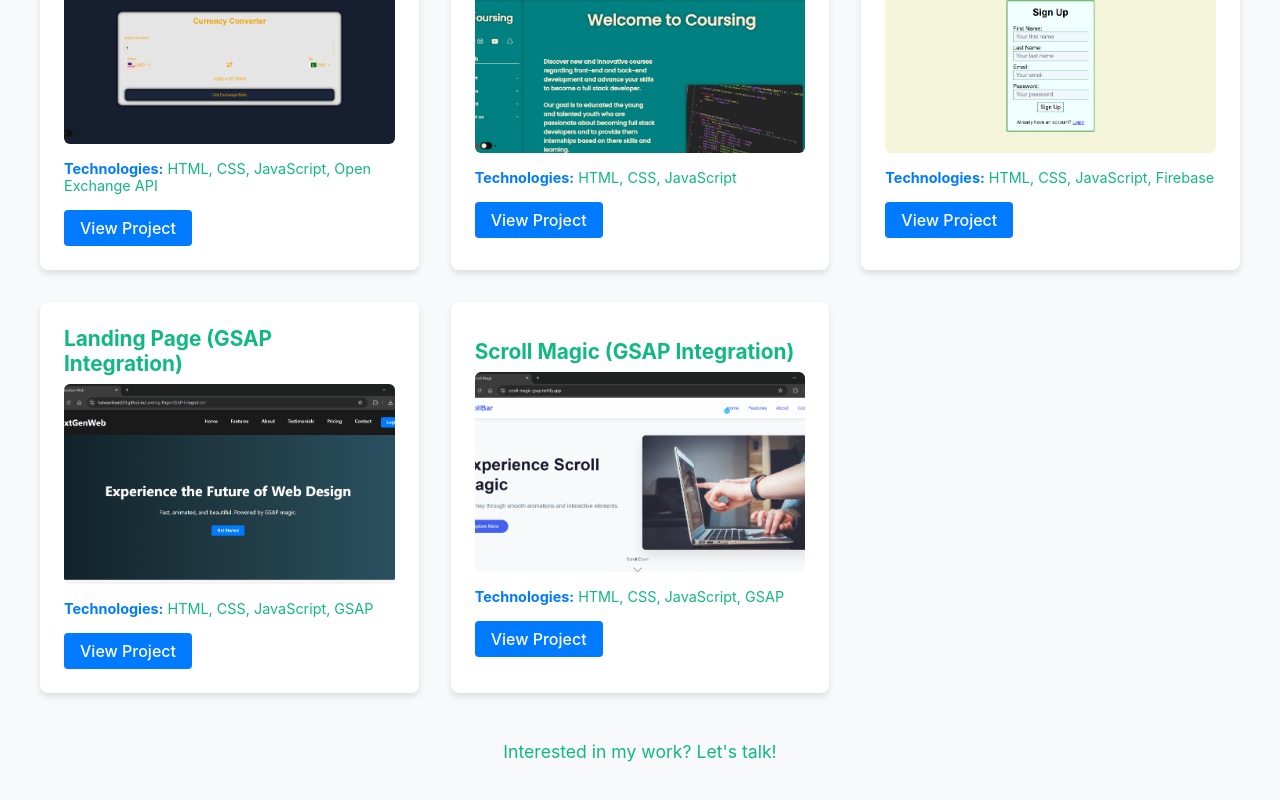
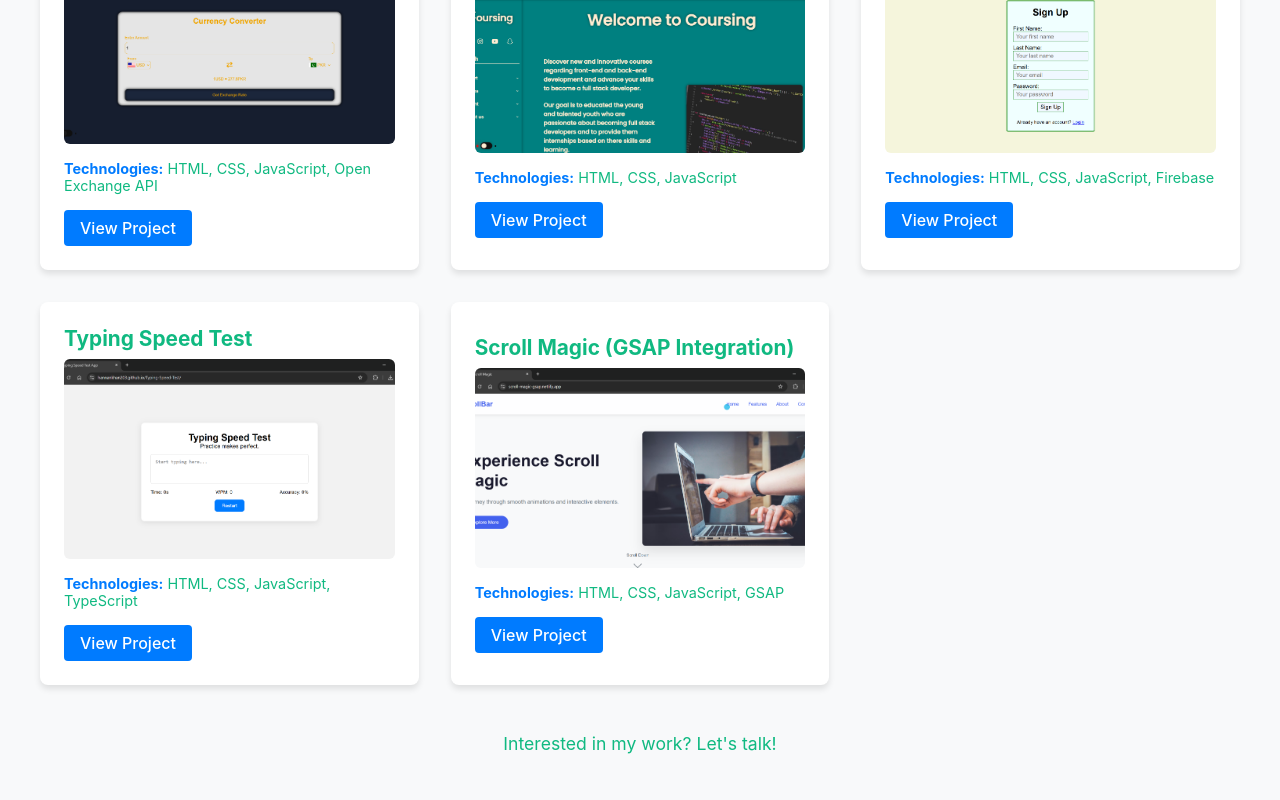
Before and after one commit to Hannankhan203/My-React-Portfolio, a React (Create React App) app: page /projects in a window 1280 px wide. Shown: the part 753-1553 px from the top of the page. Built offline with nearby package versions, Linux system fonts and the light colour scheme.

Commit message:
Replaced a project

```diff
--- a/src/components/Projects.jsx
+++ b/src/components/Projects.jsx
@@ -8,7 +8,7 @@ import Notes from "../assets/Notes.PNG";
 import CurrencyConverter from "../assets/Currency Converter.PNG";
 import CoursingSite from "../assets/Coursing Site.PNG";
 import AuthenticationForm from "../assets/Authentication Form.PNG";
-import NextGenWeb from "../assets/NextGen Web.png";
+import TypingSpeedTest from "../assets/Typing Speed Test.png";
 import ScrollMagic from "../assets/Scroll Magic.png";
 
 gsap.registerPlugin(ScrollTrigger);
@@ -94,11 +94,11 @@ function Projects({ darkMode }) {
     },
     {
       id: 7,
-      title: "Landing Page (GSAP Integration)",
-      src: NextGenWeb,
-      alt: "Landing Page (GSAP Integration)",
-      tech: "HTML, CSS, JavaScript, GSAP",
-      href: "https://hannankhan203.github.io/Landing-Page-GSAP-Integration/"
+      title: "Typing Speed Test",
+      src: TypingSpeedTest,
+      alt: "Typing Speed Test",
+      tech: "HTML, CSS, JavaScript, TypeScript",
+      href: "https://hannankhan203.github.io/Typing-Speed-Test/"
     },
     {
       id: 8,
```
Also changed, not shown: src/assets/Typing Speed Test.png (added).
